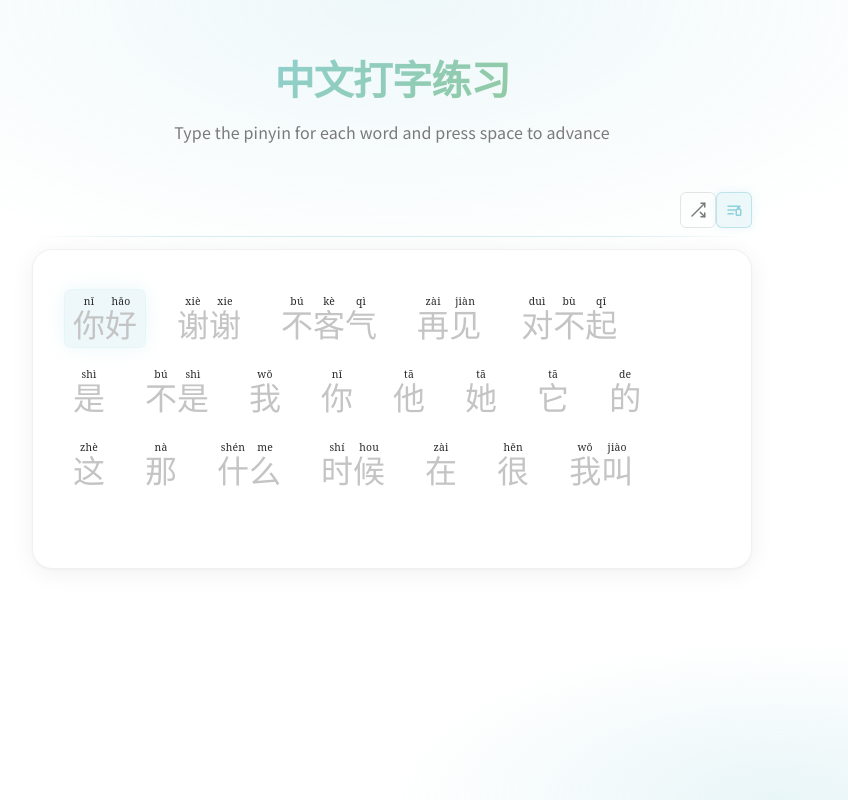
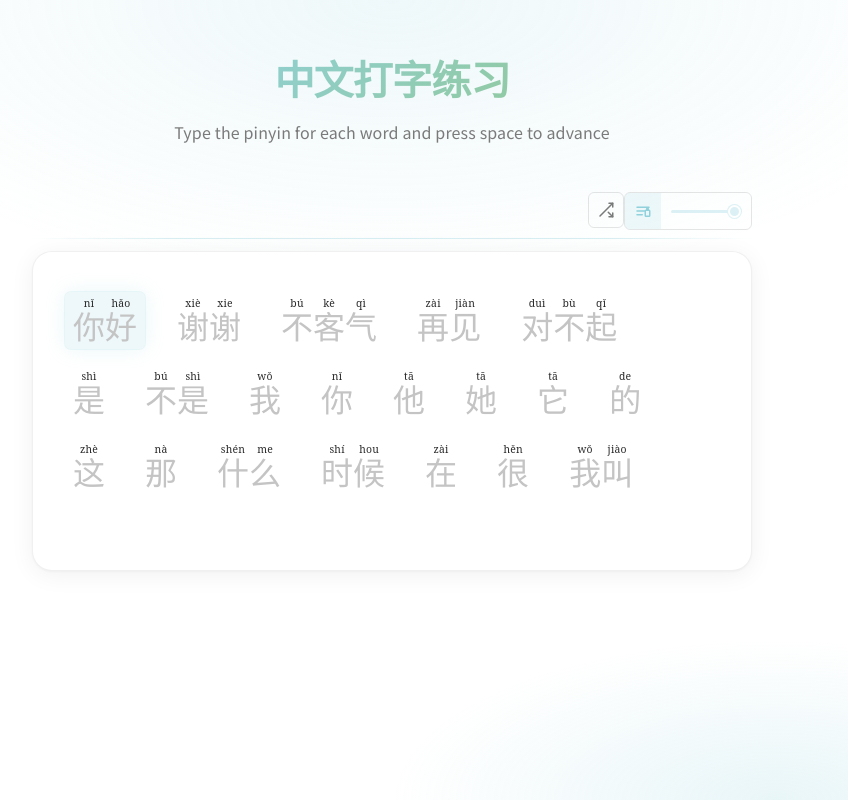
Before and after one commit to thongdanghoang/fluffy-umbrella, a Next.js app in the folder code/web/: page / in a window 1280 px wide. Shown: the whole page, without its empty margins (248-1096 px from the left). Built offline with nearby package versions, Linux system fonts and the light colour scheme; a web font is replaced by a local one.

Commit message:
feat: add pinyin hiding ratio slider with configurable coverage percentages

```diff
--- a/code/web/src/app/components/TextDisplay.tsx
+++ b/code/web/src/app/components/TextDisplay.tsx
@@ -11,7 +11,7 @@ interface TextDisplayProps {
     currentWordIndex: number;
     currentInput: string;
     completedWords: WordResult[];
-    showPinyin: boolean;
+    hiddenPinyinIndices: Set<number>;
 }
 
 const SEGMENT_COLOR_MAP: Record<SegmentColor, string> = {
@@ -26,7 +26,7 @@ export default function TextDisplay({
                                         currentWordIndex,
                                         currentInput,
                                         completedWords,
-                                        showPinyin,
+                                        hiddenPinyinIndices,
                                     }: TextDisplayProps) {
     const WORDS_PER_PAGE = 20;
     const currentPage = Math.floor(currentWordIndex / WORDS_PER_PAGE);
@@ -80,7 +80,7 @@ export default function TextDisplay({
                             color: SEGMENT_COLOR_MAP['neutral'],
                         }}
                     >
-                        {showPinyin ? segment.display : ""}
+                        {hiddenPinyinIndices.has(wordIndex) ? "" : segment.display}
                     </rt>
                 </ruby>
             ))}
--- a/code/web/src/app/components/TypingPractice.tsx
+++ b/code/web/src/app/components/TypingPractice.tsx
@@ -14,6 +14,7 @@ export default function TypingPractice({passage}: TypingPracticeProps) {
     const [completedWords, setCompletedWords] = useState<WordResult[]>([]);
     const [isFocused, setIsFocused] = useState(true);
     const [showPinyin, setShowPinyin] = useState(true);
+    const [pinyinHideRatio, setPinyinHideRatio] = useState(100);
     const [isShuffled, setIsShuffled] = useState(false);
     // Bumped each time shuffle is toggled on, to get a fresh random order
     const [shuffleSeed, setShuffleSeed] = useState(0);
@@ -32,6 +33,25 @@ export default function TypingPractice({passage}: TypingPracticeProps) {
         }
         return arr;
     }, [passage, isShuffled, shuffleSeed]);
+
+    // Stable random permutation of word indices — recomputed only when the
+    // active passage changes, NOT on every slider tick.
+    const pinyinHiddenOrder = useMemo(() => {
+        const indices = Array.from({length: activePassage.length}, (_, i) => i);
+        for (let i = indices.length - 1; i > 0; i--) {
+            const j = Math.floor(Math.random() * (i + 1));
+            [indices[i], indices[j]] = [indices[j], indices[i]];
+        }
+        return indices;
+    }, [activePassage]);
+
+    // Set of word indices whose pinyin is hidden. Moving the slider just
+    // changes how far into the pre-shuffled order we go — no re-randomisation.
+    const hiddenPinyinIndices = useMemo(() => {
+        if (showPinyin) return new Set<number>();
+        const hideCount = Math.round(activePassage.length * pinyinHideRatio / 100);
+        return new Set<number>(pinyinHiddenOrder.slice(0, hideCount));
+    }, [showPinyin, pinyinHiddenOrder, pinyinHideRatio, activePassage.length]);
 
     // Reset progress whenever the active passage changes
     useEffect(() => {
@@ -192,7 +212,8 @@ export default function TypingPractice({passage}: TypingPracticeProps) {
                     </svg>
                 </button>
 
-                {/* Pinyin visibility toggle */}
+                {/* Pinyin visibility toggle + ratio slider */}
+                <div className="typing-practice__pinyin-control">
                     <button
                         id="toggle-pinyin-btn"
                         className={`typing-practice__action-btn${showPinyin ? " typing-practice__action-btn--active" : ""}`}
@@ -212,6 +233,22 @@ export default function TypingPractice({passage}: TypingPracticeProps) {
                             <path d="M17 11V9a1 1 0 0 1 2 0v2"/>
                         </svg>
                     </button>
+
+                    <input
+                        id="pinyin-ratio-slider"
+                        type="range"
+                        min={0}
+                        max={100}
+                        step={10}
+                        value={pinyinHideRatio}
+                        disabled={showPinyin}
+                        onChange={(e) => setPinyinHideRatio(Number(e.target.value))}
+                        aria-label={`Hide ${pinyinHideRatio}% of pinyin`}
+                        title={`Hide ${pinyinHideRatio}% of pinyin`}
+                        className="typing-practice__ratio-slider"
+                        style={{"--ratio": pinyinHideRatio} as React.CSSProperties}
+                    />
+                </div>
             </div>
             <div className="typing-practice__divider"/>
 
@@ -223,7 +260,7 @@ export default function TypingPractice({passage}: TypingPracticeProps) {
                         currentWordIndex={currentWordIndex}
                         currentInput={currentInput}
                         completedWords={completedWords}
-                        showPinyin={showPinyin}
+                        hiddenPinyinIndices={hiddenPinyinIndices}
                     />
                 </div>
 
--- a/code/web/src/app/globals.css
+++ b/code/web/src/app/globals.css
@@ -222,6 +222,108 @@ body::before {
 
 .typing-practice__action-btn--active:hover {
     box-shadow: 0 0 14px var(--color-accent-glow);
+}
+
+/* ========================================
+   Pinyin control group (button + slider)
+   ======================================== */
+.typing-practice__pinyin-control {
+    display: inline-flex;
+    align-items: center;
+    border: 1px solid rgba(0, 0, 0, 0.1);
+    border-radius: var(--radius-sm);
+    overflow: hidden;
+}
+
+/* The button inside the group shares the group border, loses its own */
+.typing-practice__pinyin-control .typing-practice__action-btn {
+    border: none;
+    border-radius: 0;
+    flex-shrink: 0;
+}
+
+.typing-practice__pinyin-control .typing-practice__action-btn--active {
+    box-shadow: none;
+}
+
+/* Thin divider between button and slider */
+.typing-practice__pinyin-control .typing-practice__action-btn::after {
+    content: "";
+    display: block;
+    position: absolute;
+    right: -1px;
+    top: 20%;
+    height: 60%;
+    width: 1px;
+    background: rgba(0, 0, 0, 0.1);
+}
+
+.typing-practice__ratio-slider {
+    -webkit-appearance: none;
+    appearance: none;
+    width: 90px;
+    height: 36px;
+    padding: 0 10px;
+    background: transparent;
+    cursor: pointer;
+    transition: opacity var(--transition-fast);
+}
+
+.typing-practice__ratio-slider:disabled {
+    opacity: 0.3;
+    cursor: not-allowed;
+}
+
+/* Track */
+.typing-practice__ratio-slider::-webkit-slider-runnable-track {
+    height: 3px;
+    border-radius: 99px;
+    background: linear-gradient(
+        to right,
+        var(--color-accent) calc(var(--ratio, 100) * 1%),
+        rgba(0, 0, 0, 0.12) calc(var(--ratio, 100) * 1%)
+    );
+}
+
+.typing-practice__ratio-slider::-moz-range-track {
+    height: 3px;
+    border-radius: 99px;
+    background: rgba(0, 0, 0, 0.12);
+}
+
+.typing-practice__ratio-slider::-moz-range-progress {
+    height: 3px;
+    border-radius: 99px;
+    background: var(--color-accent);
+}
+
+/* Thumb */
+.typing-practice__ratio-slider::-webkit-slider-thumb {
+    -webkit-appearance: none;
+    appearance: none;
+    width: 13px;
+    height: 13px;
+    border-radius: 50%;
+    background: var(--color-accent);
+    border: 2px solid var(--background);
+    box-shadow: 0 0 0 1px var(--color-accent);
+    margin-top: -5px;
+    transition: box-shadow var(--transition-fast), transform var(--transition-fast);
+}
+
+.typing-practice__ratio-slider:not(:disabled)::-webkit-slider-thumb:hover {
+    box-shadow: 0 0 0 3px var(--color-accent-glow);
+    transform: scale(1.15);
+}
+
+.typing-practice__ratio-slider::-moz-range-thumb {
+    width: 13px;
+    height: 13px;
+    border-radius: 50%;
+    background: var(--color-accent);
+    border: 2px solid var(--background);
+    box-shadow: 0 0 0 1px var(--color-accent);
+    transition: box-shadow var(--transition-fast), transform var(--transition-fast);
 }
 
 /* ========================================
```
Lines whose indentation alone changed are shown as unchanged.
